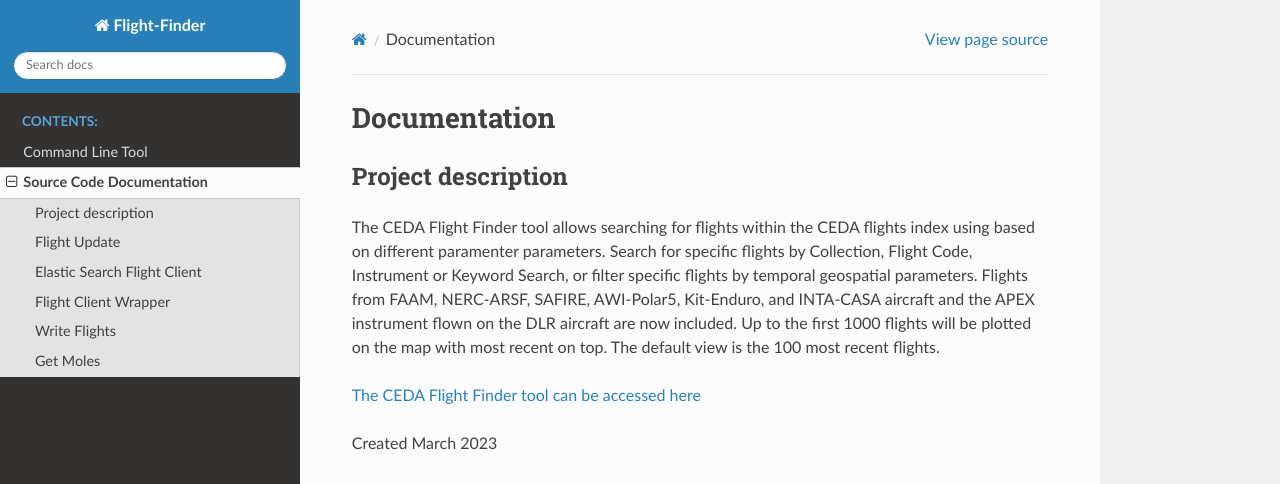
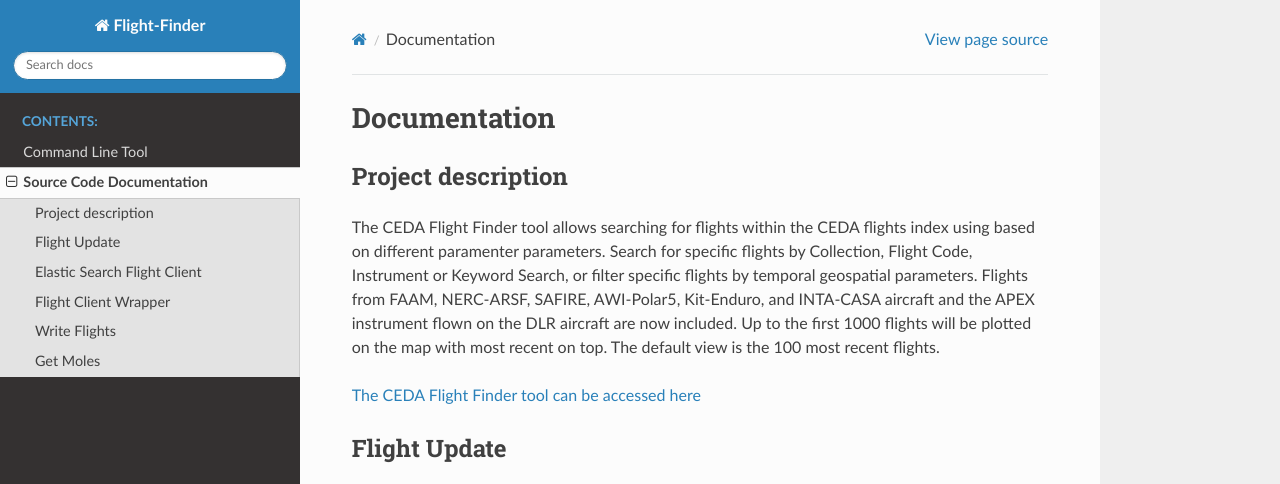
Before and after one commit to cedadev/flight-pipeline, a Sphinx documentation site: the page built from docs/source/core/doc.rst, in a window 1280 px wide and 900 px high, cut to the strip 0-484 px from the top of the window. Built offline with Sphinx 7.4.7 and the Read the Docs theme 3.1.0, drawn with Linux system fonts in a browser that asks for light colours.

Commit message:
deleted "created at" date in description

```diff
--- a/docs/source/core/doc.rst
+++ b/docs/source/core/doc.rst
@@ -9,7 +9,6 @@
 
 `The CEDA Flight Finder tool can be accessed here <https://flight-finder.ceda.ac.uk/>`_
 
-Created March 2023
 
 Flight Update
 =============
--- a/docs/source/index.rst
+++ b/docs/source/index.rst
@@ -11,7 +11,6 @@
 
 `The CEDA Flight Finder tool can be accessed here <https://flight-finder.ceda.ac.uk/>`_
 
-Created March 2023
 
 
 .. image:: _images/flight-finder-preview.png
```
